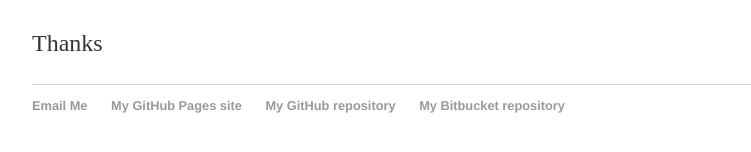
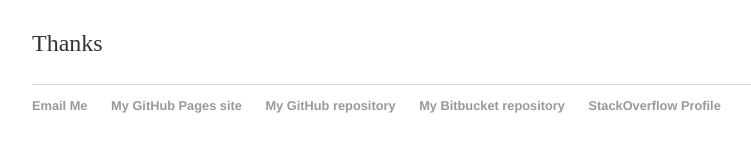
Before and after one commit to SeregaVRS/SeregaVRS.github.io, a Jekyll site: the page built from index.html, in a window 1280 px wide. Shown: the part 286-438 px from the top of the page, without its empty margins (160-911 px from the left). Built offline with Jekyll 4.4.1, drawn with Linux system fonts in a browser that asks for light colours.

Commit message:
added reference to Stack Overflow

```diff
--- a/_layouts/default.html
+++ b/_layouts/default.html
@@ -27,6 +27,7 @@
 	        		<li><a href="https://seregavrs.github.io">My GitHub Pages site</a></li>
 	        		<li><a href="https://github.com/seregavrs">My GitHub repository</a></li>
 				<li><a href="https://bitbucket.org/SeregaRS/">My Bitbucket repository</a></li>
+				<li><a href="https://stackoverflow.com/users/10220150/serega-vrs">StackOverflow Profile</a></li>
 			</ul>
 			</footer>
 		</body>
```
